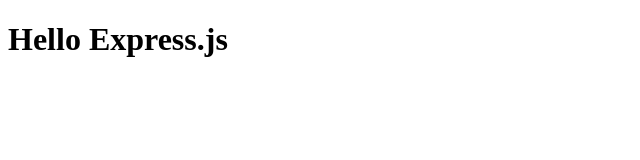
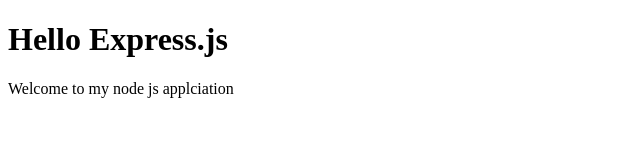
Before and after one commit to kmtich62/Web-server, a website: page public/index.html in a window 1280 px wide. Shown: the whole page, without its empty margins (0-640 px from the left). Drawn offline with Linux system fonts and the light colour scheme.

Commit message:
added message to index file

```diff
--- a/public/index.html
+++ b/public/index.html
@@ -6,5 +6,6 @@
 </head>
 <body>
     <h1>Hello Express.js</h1>
+    <p>Welcome to my node js applciation</p>
 </body>
 </html>
```
